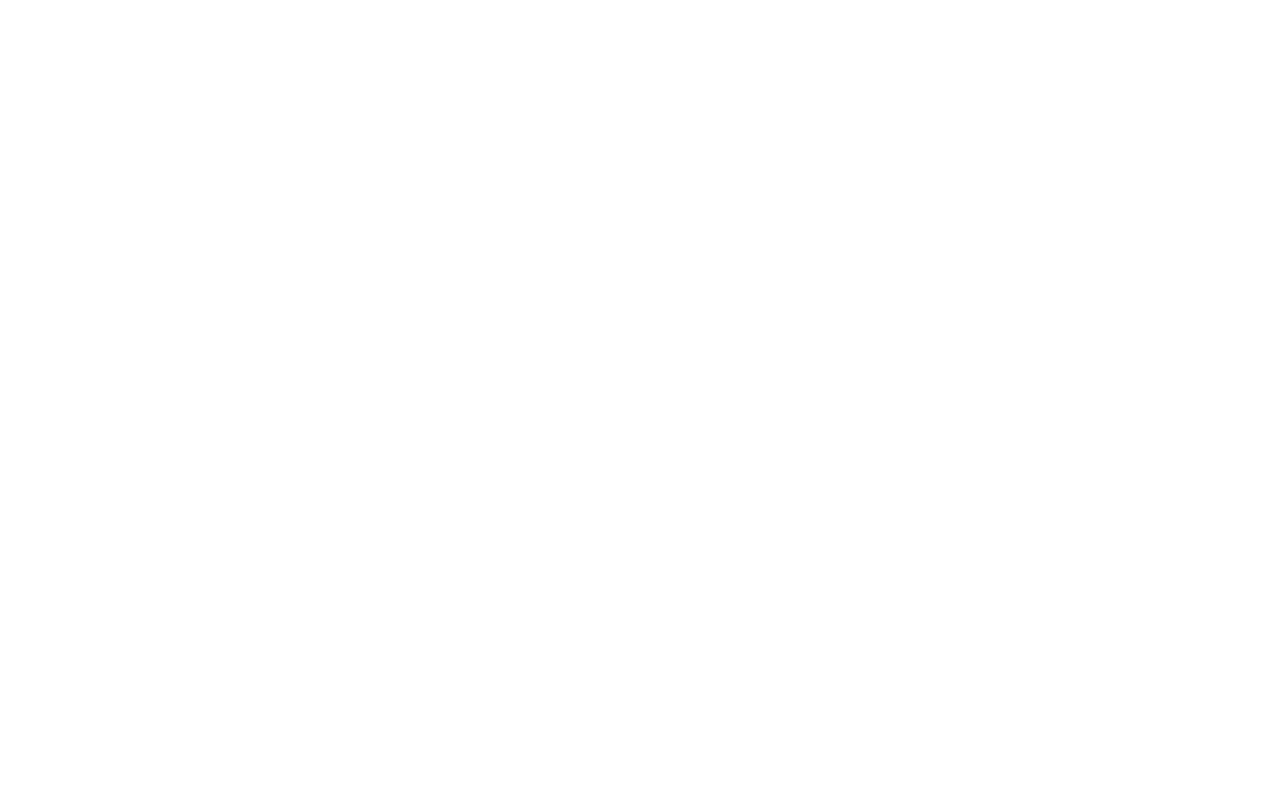
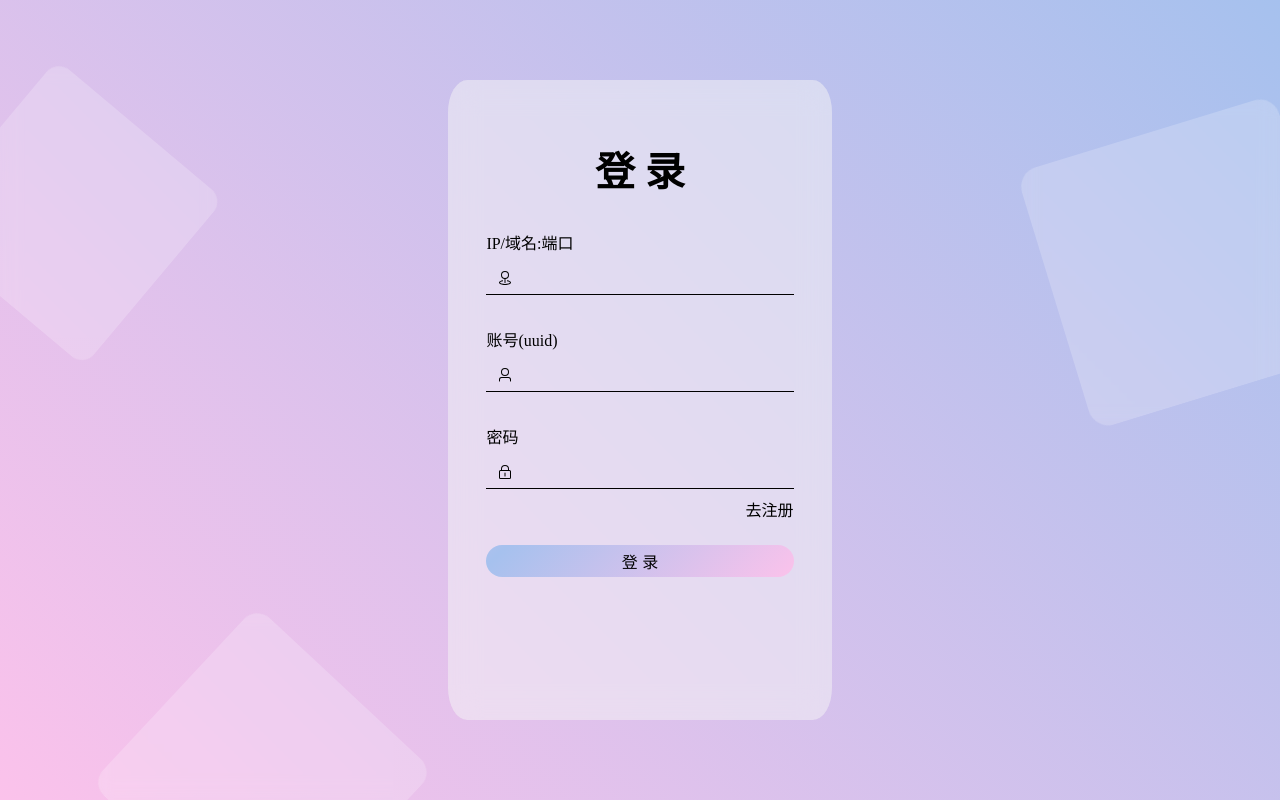
Before and after one commit to 123summertime/Mk.IX-Client, a Vue app: page /login in a window 1280 px wide. Built offline with nearby package versions, Linux system fonts and the light colour scheme.

Commit message:
dev reg and router

```diff
--- a/src/components/login/login.vue
+++ b/src/components/login/login.vue
@@ -1,15 +1,15 @@
 <template>
   <div class="title">登 录</div>
-  <div class="form">
+  <div>
     <span class="subTitle">IP/域名:端口</span>
     <el-input v-model="adress" maxlength="50" prefix-icon="Place" clearable />
     <span class="subTitle">账号(uuid)</span>
-    <el-input v-model="account" minlength="6" maxlength="20" prefix-icon="User" clearable />
+    <el-input v-model="account" minlength="3" maxlength="20" prefix-icon="User" clearable />
     <span class="subTitle">密码</span>
     <el-input v-model="password" type="password" minlength="6" maxlength="20" prefix-icon="Lock" clearable />
   </div>
   <div class="tools">
-    <div></div>
+    <span :class="errorPassword ? 'err' : 'def'">账号或密码不正确!</span>
     <div @click="this.$emit('option')">去注册</div>
   </div>
   <div class="submit">
@@ -20,6 +20,9 @@
 
 <script>
 import axios from 'axios'
+
+import router from './../../router/index.js'
+
 export default {
   emits: ["option"],
   data() {
@@ -28,24 +31,31 @@ export default {
       account: "",
       password: "",
       clicked: false,
+      errorPassword: false,
     }
   },
   methods: {
     async login() {
       this.clicked = true
-      const URL = `http://${this.adress}/token`
+      const URL = `http://${this.adress}/token?isBot=0`
       const formData = `grant_type=password&username=${this.account}&password=${this.password}`
 
-      return axios.post(URL, formData, {
+      axios.post(URL, formData, {
         headers: { 'Content-Type': 'application/x-www-form-urlencoded' }
       }).then(response => {
         localStorage.setItem("adress", this.adress)
         localStorage.setItem("account", this.account)
-        localStorage.setItem("token", response.data["access_token"])
+        localStorage.setItem("token", response["data"]["access_token"])
+        router.push('/chat')
       }).catch(error => {
-          this.clicked = false
+        this.errorPassword = true
+        this.clicked = false
       })
     }
+  },
+  mounted() {
+    this.adress = localStorage.getItem("adress") ?? ""
+    this.account = localStorage.getItem("account") ?? ""
   }
 }
 </script>
@@ -113,17 +123,25 @@ export default {
 
 .tools {
   display: flex;
-  flex-direction: row-reverse;
+  justify-content: space-between;
   width: 100%;
+  margin-top: 0.5rem;
 }
 
 .tools div {
-  margin-top: 0.5rem;
   cursor: pointer;
 }
 
 .tools div:hover {
   color: var(--el-color-danger);
+}
+
+.err {
+  color: var(--el-color-danger);
+}
+
+.def {
+  color: transparent;
 }
 
 /* 覆盖原样式 */
--- a/src/components/login/loginPage.vue
+++ b/src/components/login/loginPage.vue
@@ -30,22 +30,22 @@ export default {
     }
   },
   async mounted() {
-    // const adress = localStorage.getItem("adress")
-    // const token = localStorage.getItem("token")
+    const adress = localStorage.getItem("adress") ?? ""
+    const token = localStorage.getItem("token") ?? ""
 
-    // if (adress && token) {
-    //   const URL = `http://${adress}/profile`
-
-    //   axios.get(URL, {
-    //     headers: { 'Authorization': `Bearer ${token}` }
-    //   }).then(res => {
-    //     // 刷新token
-    //     if (res["data"]["refeshToken"] != "") {
-    //       localStorage.setItem("token", res["data"]["refeshToken"])
-    //     }
-    //     router.push('/chat')
-    //   }).catch(err => { console.log(err) })
-    // }
+    if (adress && token) {
+      const URL = `http://${adress}/profile`
+      axios.get(URL, {
+        headers: { 'Authorization': `Bearer ${token}` }
+      }).then(res => {
+        // 刷新token
+        if (res["data"]["refreshToken"] != "") {
+          console.log("run")
+          localStorage.setItem("token", res["data"]["refreshToken"])
+        }
+        router.push('/chat')
+      }).catch(err => { })
+    }
   },
   components: {
     login,
@@ -73,7 +73,12 @@ export default {
   backdrop-filter: blur(15px);
   padding: 7.5vh 3vw;
   border-radius: 5%;
+  overflow: scroll;
   z-index: 114514;
+}
+
+.view::-webkit-scrollbar {
+  	display: none;
 }
 
 .bkgdItem {
--- a/src/components/login/register.vue
+++ b/src/components/login/register.vue
@@ -4,7 +4,7 @@
     <span class="subTitle">IP/域名:端口</span>
     <el-input v-model="adress" maxlength="50" prefix-icon="Place" clearable />
     <span class="subTitle">昵称</span>
-        <el-input v-model="account" minlength="6" maxlength="20" prefix-icon="User" clearable />
+    <el-input v-model="username" minlength="3" maxlength="20" prefix-icon="User" clearable />
     <span class="subTitle">密码</span>
     <el-input v-model="password" type="password" minlength="6" maxlength="20" prefix-icon="Lock" clearable />
   </div>
@@ -12,23 +12,61 @@
     <div @click="this.$emit('option')">去登录</div>
   </div>
   <div class="submit">
-        <button @click="">注 册</button>
+    <button @click="register" :disabled="clicked">注 册</button>
     <div class="anim"></div>
   </div>
+
+  <el-dialog v-model="success" title="注册成功">
+    <span>您的uuid为<span class="uuid">{{ uuid }}</span></span>
+    <template #footer>
+      <span class="dialog-footer">
+        <el-button type="primary" @click="this.$emit('option')">去登录</el-button>
+      </span>
+    </template>
+  </el-dialog>
+
+  <el-dialog v-model="fail" title="注册失败">
+    <span>请重试</span>
+    <template #footer>
+      <span class="dialog-footer">
+        <el-button type="primary" @click="fail = false">重试</el-button>
+      </span>
+    </template>
+  </el-dialog>
 </template>
 
 <script>
+import axios from 'axios'
+
 export default {
   emits: ["option"],
   data() {
     return {
       adress: "",
-            account: "",
+      username: "",
       password: "",
+      clicked: false,
+      success: false,
+      fail: false,
+      uuid: "",
     }
   },
   methods: {
+    async register() {
+      this.clicked = true
 
+      const URL = `http://${this.adress}/register?userName=${this.username}&password=${this.password}`
+      axios.post(URL).then(response => {
+        this.uuid = response["data"]["uuid"]
+        localStorage.setItem("adress", this.adress)
+        localStorage.setItem("account", this.uuid)
+        this.clicked = false
+        this.success = true
+      }).catch(error => {
+        this.clicked = false
+        this.fail = true
+      })
+    }
   }
 }
 </script>
@@ -109,6 +147,10 @@ export default {
   color: var(--el-color-danger);
 }
 
+.uuid {
+  color: var(--el-color-danger);
+}
+
 /* 覆盖原样式 */
 :deep(.el-input),
 :deep(.el-input__wrapper),
--- a/src/router/index.js
+++ b/src/router/index.js
@@ -1,17 +1,21 @@
+import axios from 'axios'
+
+import login from '../components/login/loginPage.vue'
+import chat from '../components/chat/chatPage.vue'
+
 import { createRouter, createWebHistory } from 'vue-router'
-import login from '../components/login/loginPage.vue'
-import chat from '../components/chat/chat.vue'
 
 const router = createRouter({
   history: createWebHistory(import.meta.env.BASE_URL),
   routes: [
     {
       path: '/',
+      name: 'base',
       redirect: '/login'
     },
     {
       path: '/login',
-      name: 'home',
+      name: 'login',
       component: login
     },
     {
@@ -22,4 +26,26 @@ const router = createRouter({
   ]
 })
 
+const exempt = ["base", "login"]
+
+router.beforeEach((to, from, next) => {
+  if (exempt.includes(to["name"])) {
+    next()
+    return
+  }
+
+  const adress = localStorage.getItem("adress") ?? ""
+  const token = localStorage.getItem("token") ?? ""
+  const URL = `http://${adress}/check`
+  // TODO: /profile -> /check and add bot option
+
+  axios.get(URL, {
+    headers: { 'Authorization': `Bearer ${token}` }
+  }).then(res => {
+    next()
+  }).catch(err => {
+    next('/login')
+  })
+})
+
 export default router
```
Also changed, not shown: src/components/chat/chatPage.vue (line endings or trailing spaces). Lines whose indentation alone changed are shown as unchanged.
